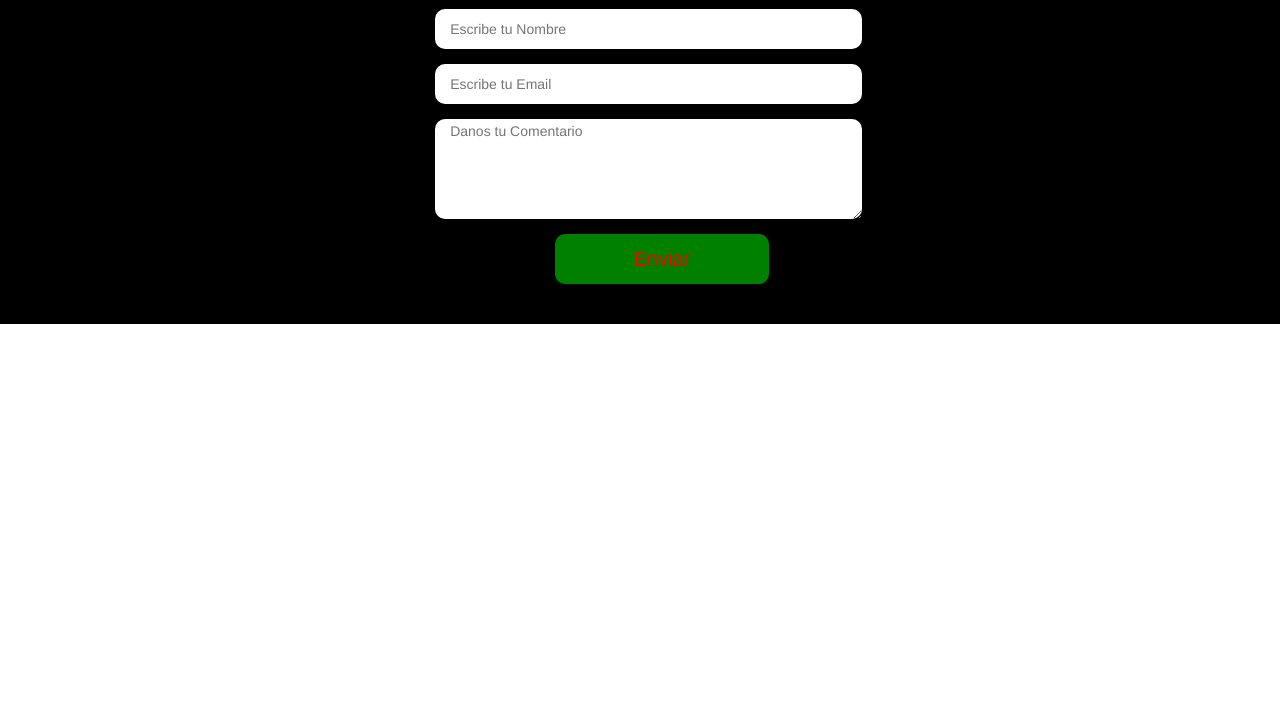
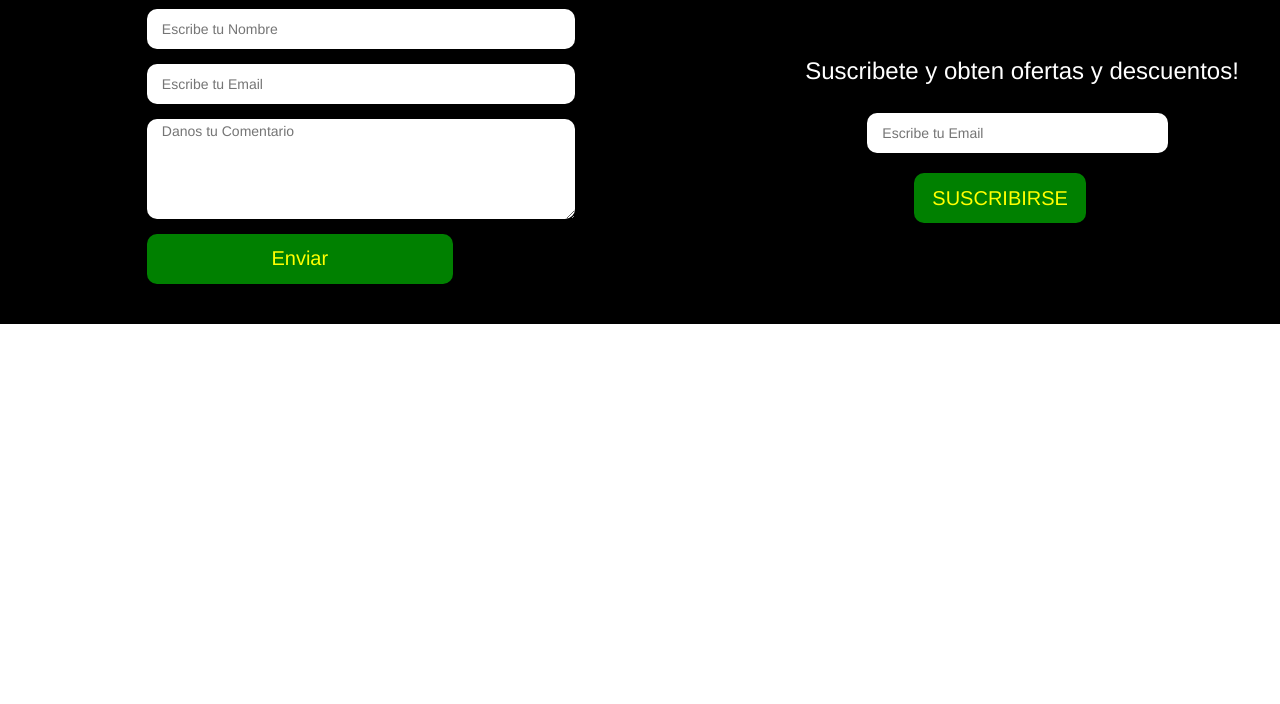
Before and after one commit to M2B0C17/game-planet, a plain HTML site: page index.html in a window 1280 px wide. Shown: the part 96-800 px from the top of the page. Drawn offline with nearby package versions, Linux system fonts and the light colour scheme.

Commit message:
casi liso

```diff
--- a/assets/css/style.css
+++ b/assets/css/style.css
@@ -3,8 +3,11 @@
 #contact{
 	background-color: black;
 }
+.contacto h1{
+	margin-left: 230px;
+}
 .contacto{
-	text-align: center;
+	text-align: left;
 	color: red;
 	height: 400px;
 	margin-top: 20px;
@@ -13,22 +16,35 @@
 	height: 40px;
 }
 .texta{
-   height: 100px;
+	height: 100px;
 }
 .contenedor-inputs{
-	margin-left: 34%;
+	margin-left: 20%;
 	border-radius: 10pX;
 	border-style: none;
 	margin-top: 15px;
 }
-.enviar{
+.enviar,.boton-suscribir{
 	background-color: green;
 	border-radius: 10px;
 	border-style: none;
 	height: 50px;
-	position: relative;
-	left: 120px;
+	color: yellow;
 	font-size: 20px;
 }
-
+.suscribirse{
+	text-align: center;
+	margin-top: 150px;
+}
+.suscribirse input{
+	height: 40px;
+}
+.suscribirse p{
+	font-size: 24px;
+	color: white;
+}
+.suscribirse button{
+	margin-top: 20px;
+	margin-left: 150px;
+}
 /*FIN  C O N T A C T O */
--- a/assets/js/main.js
+++ b/assets/js/main.js
@@ -0,0 +1,11 @@
+
+	var input = document.getElementById("input-suscribir").value;
+	var boton= document.getElementById("boton-suscri");
+
+  boton.addEventListener("click",function(){
+  	if (input.length===0){
+		alert("escribe tu correo")
+	}else{
+      alert("bien")
+	}
+  });
--- a/index.html
+++ b/index.html
@@ -6,28 +6,36 @@
 	<meta name="viewport" content="width=device-width, user-scalable=no, initial-scale=1.0, maximum-scale=1.0, minimum-scale=1.0">
 	<link rel="stylesheet" href="https://maxcdn.bootstrapcdn.com/bootstrap/3.3.7/css/bootstrap.min.css">
 	<link rel="stylesheet" type="text/css" href="assets/css/style.css">
+
 </head>
 <body>
 	<!-- 4.- C O N T A C T O -->
 	<section id="contact" class="row">
-		<div class="col-md-12 col-xs-12 contacto">
+		<div class="col-md-7 col-xs-12 contacto">
 			<h1>Contactanos!</h1>
-			<div class="">
-				<input type="text" name="name" class="col-md-4 col-xs-4 input contenedor-inputs" placeholder="Escribe tu Nombre">
+			<div>
+				<input type="text" name="name" class="col-md-7 col-xs-4 input contenedor-inputs" placeholder="Escribe tu Nombre">
 			</div>
 			<div>
-				<input type="email" name="mail" class="col-md-4 col-xs-4 input contenedor-inputs" placeholder="Escribe tu Email">
+				<input type="email" name="mail" class="col-md-7 col-xs-4 input contenedor-inputs" placeholder="Escribe tu Email">
 			</div>
 			<div>
-				<textarea type="text" class="texta col-xs-4 col-md-4 contenedor-inputs" maxlength="100" placeholder="Danos tu Comentario"></textarea>
+				<textarea type="text" class="texta col-xs-4 col-md-7 contenedor-inputs" maxlength="100" placeholder="Danos tu Comentario"></textarea>
 			</div>
-			<button class="enviar col-md-2 col-xs-offset-1 contenedor-inputs">Enviar</button>
+			<button class="enviar col-md-5 col-xs-offset-1 contenedor-inputs">Enviar</button>
+		</div>
+		<div class="col-md-5 suscribirse">
+			<p>Suscribete y obten ofertas y descuentos!</p>
+			<input type="email" class="col-md-7 contenedor-inputs" placeholder="Escribe tu Email" id="input-suscribir">
+			<div>
+			<button class="col-md-4 boton-suscribir" id="boton-suscri">SUSCRIBIRSE</button>
+			</div>
 		</div>
 	</section>
 	<!-- FIN C O N T A C T O -->
 	<script src="https://ajax.googleapis.com/ajax/libs/jquery/3.2.1/jquery.min.js"></script>
 	<script src="https://maxcdn.bootstrapcdn.com/bootstrap/3.3.7/js/bootstrap.min.js"></script>
-	<script src="https://use.fontawesome.com/8f8db047c3.js"></script>
 	<script src="assets/js/main.js"></script>
+
 </body>
 </html>
```
